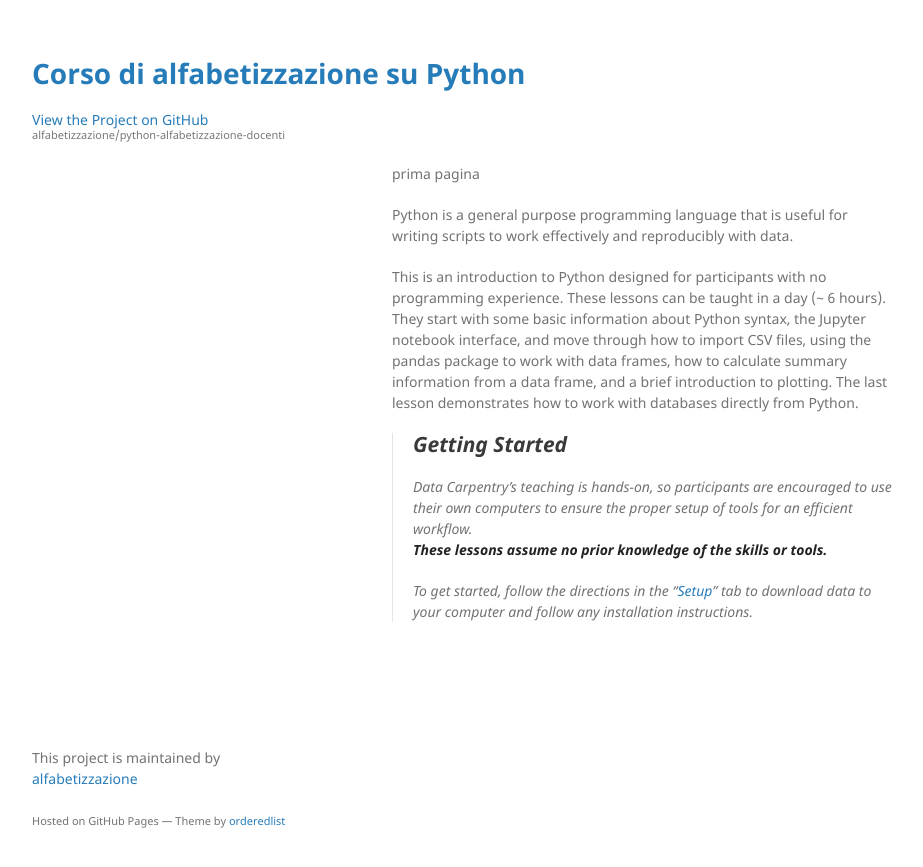
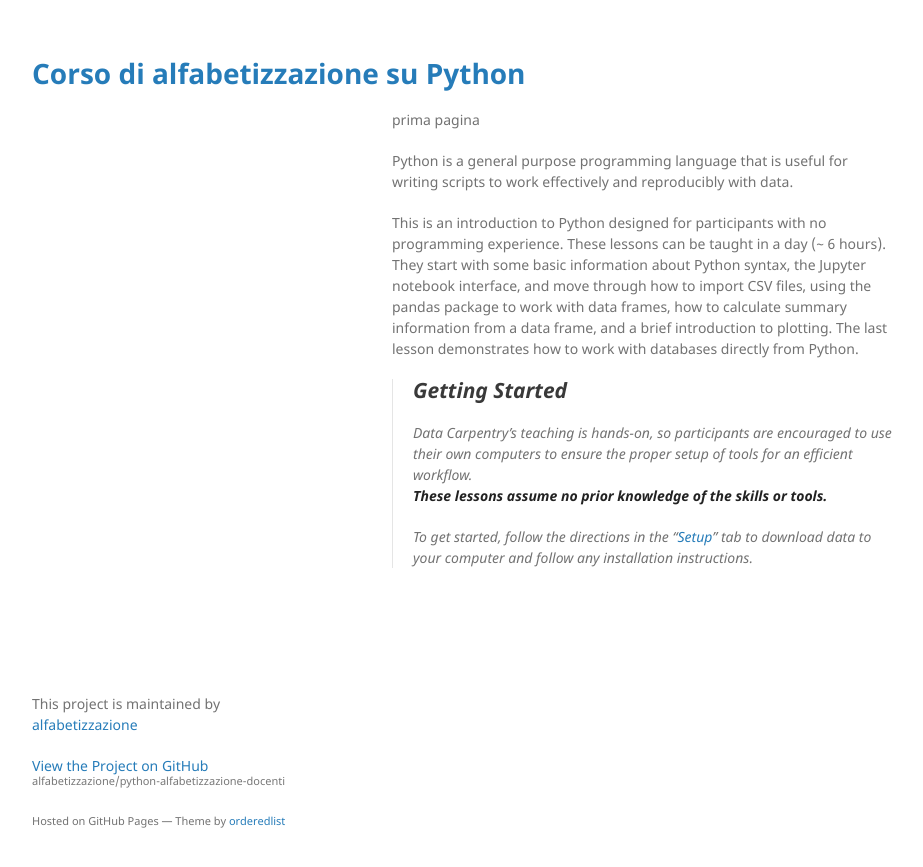
Before and after one commit to alfabetizzazione/python-alfabetizzazione-docenti, a Jekyll site: the page built from docs/index.md, in a window 1280 px wide. Shown: the top 867 px of the page, without its empty margins (178-1101 px from the left). Built offline with Jekyll 4.4.1, drawn with Linux system fonts in a browser that asks for light colours; the repository's description, which GitHub fills in, is left out.

Commit message:
move to footer

```diff
--- a/docs/_layouts/default.html
+++ b/docs/_layouts/default.html
@@ -16,9 +16,6 @@
 
         <p>{{ site.description | default: site.github.project_tagline }}</p>
 
-        {% if site.github.is_project_page %}
-        <p class="view"><a href="{{ site.github.repository_url }}">View the Project on GitHub <small>{{ site.github.repository_nwo }}</small></a></p>
-        {% endif %}
 
         {% if site.github.is_user_page %}
         <p class="view"><a href="{{ site.github.owner_url }}">View My GitHub Profile</a></p>
@@ -33,6 +30,9 @@
         {% if site.github.is_project_page %}
         <p>This project is maintained by <a href="{{ site.github.owner_url }}">{{ site.github.owner_name }}</a></p>
         {% endif %}
+        {% if site.github.is_project_page %}
+        <p class="view"><a href="{{ site.github.repository_url }}">View the Project on GitHub <small>{{ site.github.repository_nwo }}</small></a></p>
+        {% endif %}
         <p><small>Hosted on GitHub Pages &mdash; Theme by <a href="https://github.com/orderedlist">orderedlist</a></small></p>
       </footer>
     </div>
```
